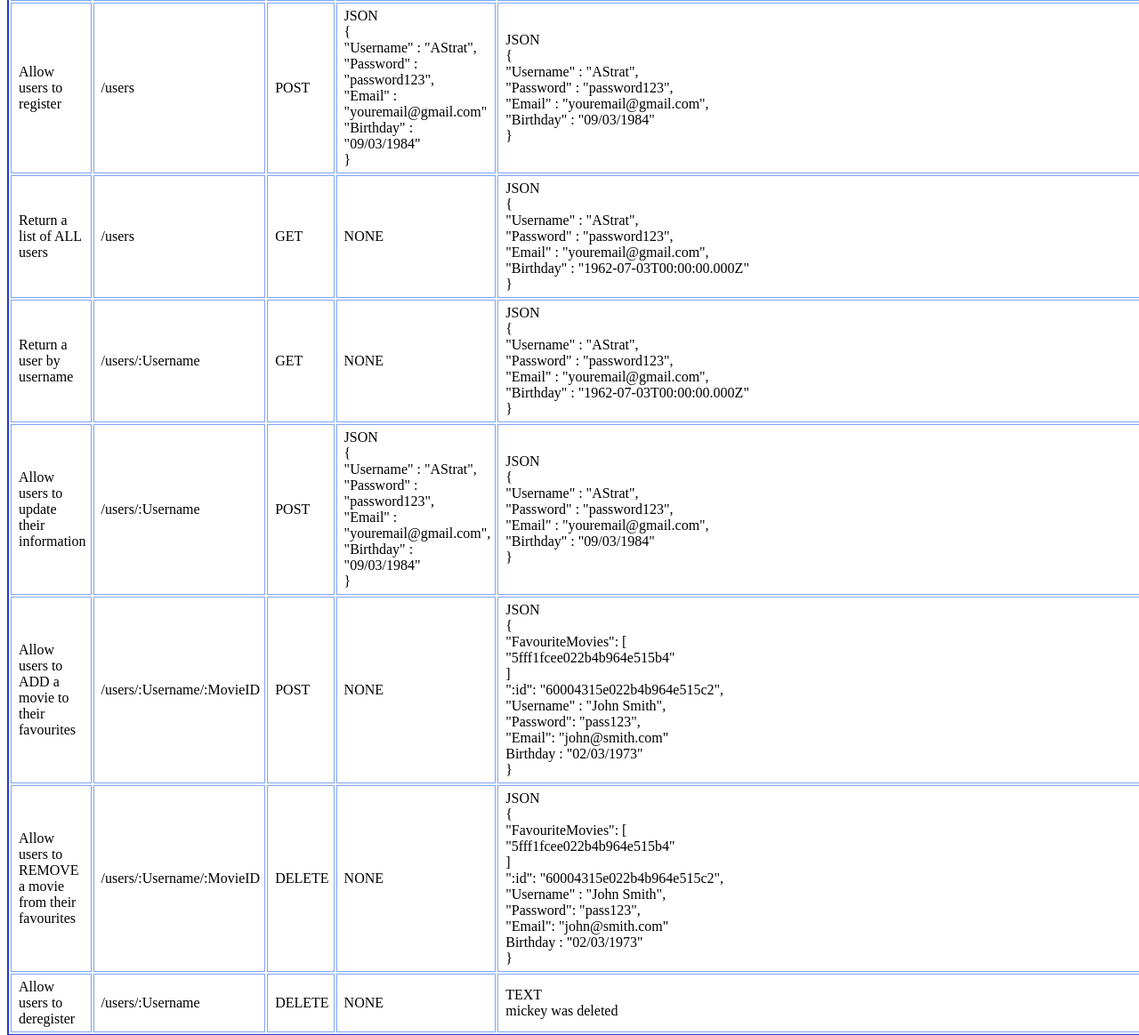
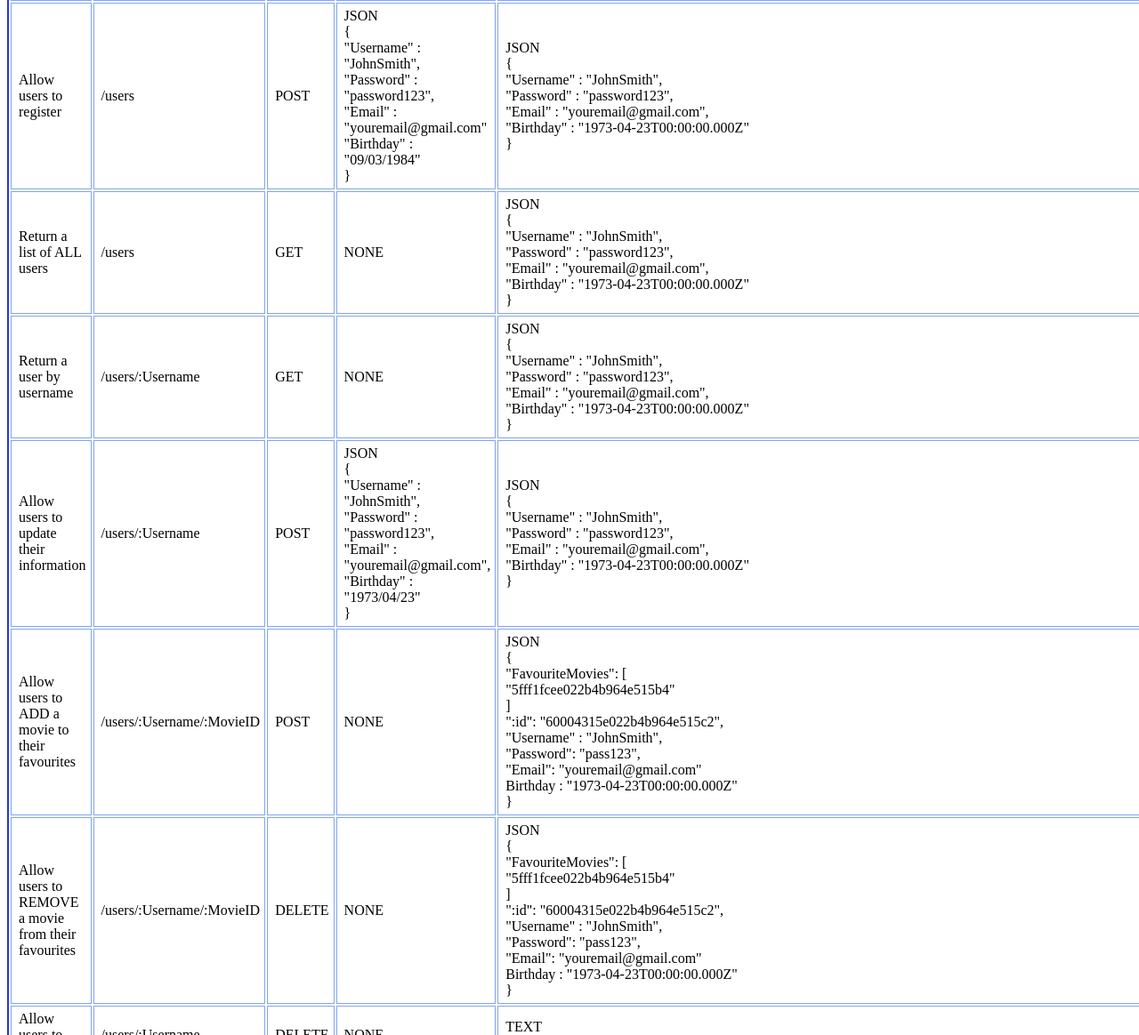
Before and after one commit to Adstrat/myFlix80s, a website: page public/documentation.html in a window 1280 px wide. Shown: the part 1311-2475 px from the top of the page at 89% size. Drawn offline with Linux system fonts and the light colour scheme.

Commit message:
date format updated

```diff
--- a/public/documentation.html
+++ b/public/documentation.html
@@ -130,17 +130,17 @@
             <td>/users</td>
             <td>POST</td>
             <td>
-              JSON <br />{ <br />"Username" : "AStrat",<br />
+              JSON <br />{ <br />"Username" : "JohnSmith",<br />
               "Password" : "password123",<br />
               "Email" : "youremail@gmail.com" <br />
               "Birthday" : "09/03/1984" <br />
               }
             </td>
             <td>
-              JSON <br />{ <br />"Username" : "AStrat",<br />
+              JSON <br />{ <br />"Username" : "JohnSmith",<br />
               "Password" : "password123",<br />
               "Email" : "youremail@gmail.com", <br />
-              "Birthday" : "09/03/1984" <br />
+              "Birthday" : "1973-04-23T00:00:00.000Z" <br />
               }
             </td>
           </tr>
@@ -152,10 +152,10 @@
             <td>NONE</td>
             <td>
               JSON <br />
-              { <br />"Username" : "AStrat",<br />
+              { <br />"Username" : "JohnSmith",<br />
               "Password" : "password123",<br />
               "Email" : "youremail@gmail.com", <br />
-              "Birthday" : "1962-07-03T00:00:00.000Z" <br />
+              "Birthday" : "1973-04-23T00:00:00.000Z" <br />
               }
             </td>
           </tr>
@@ -166,10 +166,10 @@
             <td>NONE</td>
             <td>
               JSON <br />
-              { <br />"Username" : "AStrat",<br />
+              { <br />"Username" : "JohnSmith",<br />
               "Password" : "password123",<br />
               "Email" : "youremail@gmail.com", <br />
-              "Birthday" : "1962-07-03T00:00:00.000Z" <br />
+              "Birthday" : "1973-04-23T00:00:00.000Z" <br />
               }
             </td>
           </tr>
@@ -179,18 +179,18 @@
             <td>/users/:Username</td>
             <td>POST</td>
             <td>
-              JSON <br />{ <br />"Username" : "AStrat",<br />
+              JSON <br />{ <br />"Username" : "JohnSmith",<br />
               "Password" : "password123",<br />
               "Email" : "youremail@gmail.com", <br />
-              "Birthday" : "09/03/1984" <br />
+              "Birthday" : "1973/04/23" <br />
               }
             </td>
             <td>
               JSON <br />
-              { <br />"Username" : "AStrat",<br />
+              { <br />"Username" : "JohnSmith",<br />
               "Password" : "password123",<br />
               "Email" : "youremail@gmail.com", <br />
-              "Birthday" : "09/03/1984" <br />
+              "Birthday" : "1973-04-23T00:00:00.000Z" <br />
               }
             </td>
           </tr>
@@ -205,10 +205,10 @@
               "FavouriteMovies": [ <br />
               "5fff1fcee022b4b964e515b4" <br />] <br />
               ":id": "60004315e022b4b964e515c2", <br />
-              "Username" : "John Smith", <br />
+              "Username" : "JohnSmith", <br />
               "Password": "pass123", <br />
-              "Email": "john@smith.com" <br />
-              Birthday : "02/03/1973" <br />}
+              "Email": "youremail@gmail.com" <br />
+              Birthday : "1973-04-23T00:00:00.000Z" <br />}
             </td>
           </tr>
           <tr>
@@ -222,10 +222,10 @@
               "FavouriteMovies": [ <br />
               "5fff1fcee022b4b964e515b4" <br />] <br />
               ":id": "60004315e022b4b964e515c2", <br />
-              "Username" : "John Smith", <br />
+              "Username" : "JohnSmith", <br />
               "Password": "pass123", <br />
-              "Email": "john@smith.com" <br />
-              Birthday : "02/03/1973" <br />}
+              "Email": "youremail@gmail.com" <br />
+              Birthday : "1973-04-23T00:00:00.000Z" <br />}
             </td>
           </tr>
           <tr>
```
